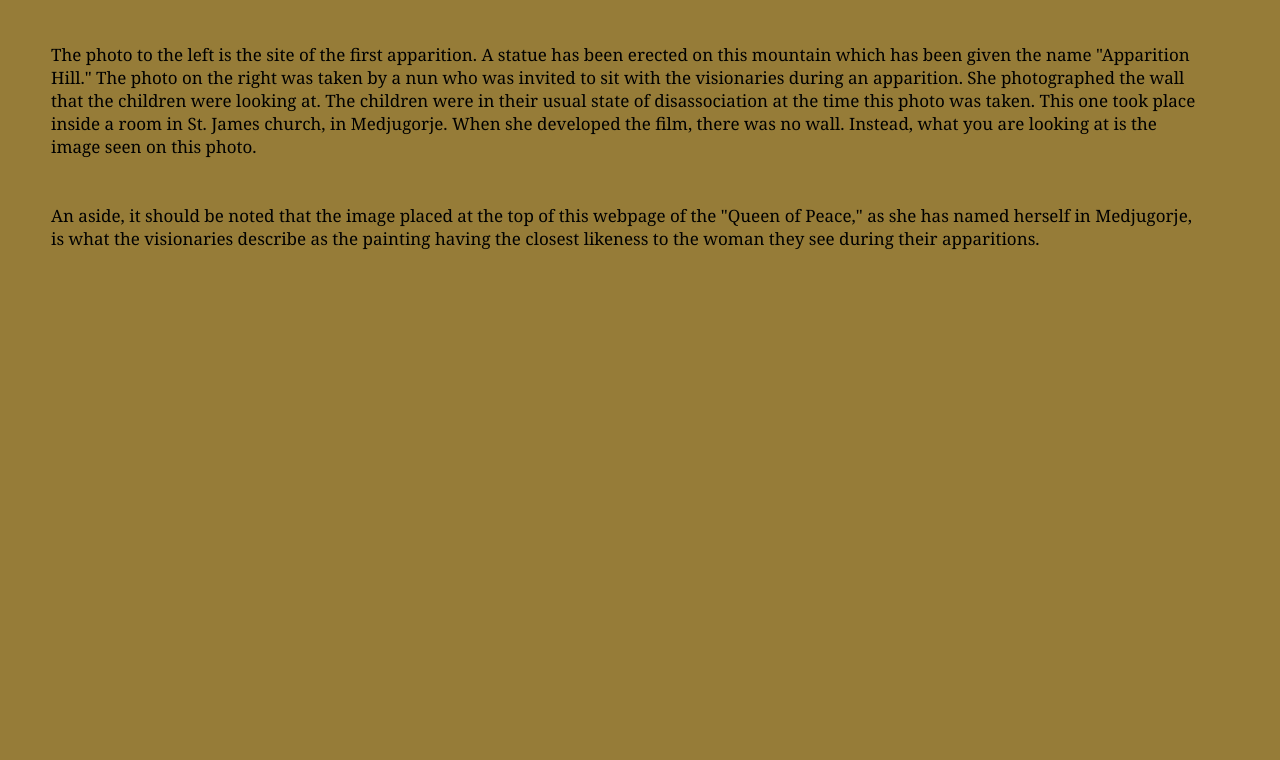
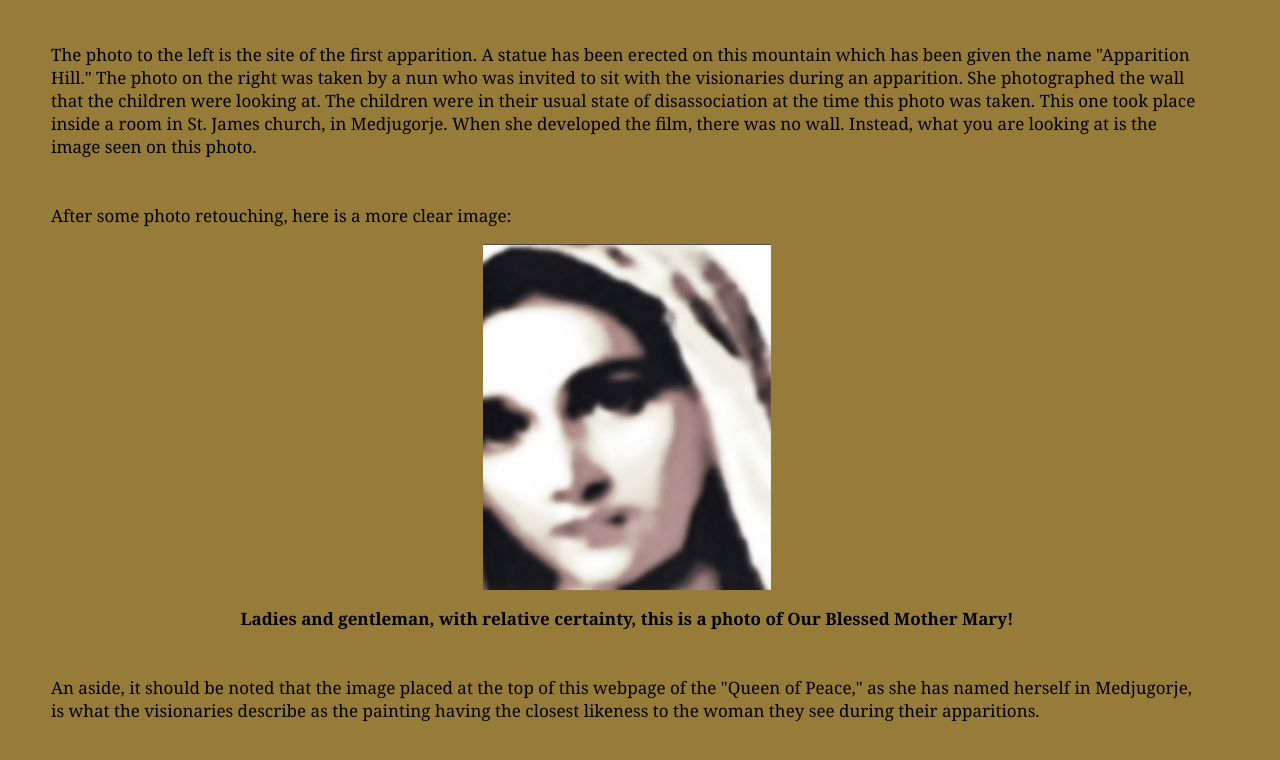
Before and after one commit to vicduar/MaryApparitions, a website: page index.html in a window 1280 px wide. Shown: the part 5766-6526 px from the top of the page. Before the commit the page ends 6062 px from the top, so only its background shows below. Drawn offline with Linux system fonts and the light colour scheme.

Commit message:
retouched mary

```diff
--- a/assets/style.css
+++ b/assets/style.css
@@ -153,16 +153,6 @@ table {
     height: auto;
     margin-right: 1rem;
     margin-bottom:1rem;
-
-}
-
-.doves {
-    display:block;
-    float:right;
-    width: 15%;
-    height: auto;
-    margin-left:1rem;
-    margin-bottom: 1rem;
 }
 
 .dayApparition {
@@ -173,3 +163,14 @@ table {
     margin-left:1rem;
     width: 20%;
 }
+
+.retouch {
+    display: block;
+    justify-content: center;
+    width: 25%;
+    margin: 1rem auto;
+}
+
+.certainty {
+    text-align: center;
+}
--- a/index.html
+++ b/index.html
@@ -149,6 +149,15 @@
       <p>The five "stones" of salvation are: prayer, fasting, daily Bible reading, at least monthly confessions, and at least weekly partaking of the Eucharist. Our Lady warns us that the time to convert is now and it is urgent that we follow her instructions! As with Fatima, secrets are being conveyed to the visionaries - 10 to be exact. However, it is not certain that all visionaries receive the same secrets, since they do not speak of them even amongst themselves. Additionally, the visionaries receive the 10 secrets at varying times. Some have already received all 10. Others have not.</p><br></br>
 
       <p>The photo to the left is the site of the first apparition. A statue has been erected on this mountain which has been given the name "Apparition Hill." The photo on the right was taken by a nun who was invited to sit with the visionaries during an apparition.  She photographed the wall that the children were looking at. The children were in their usual state of disassociation at the time this photo was taken. This one took place inside a room in St. James church, in Medjugorje. When she developed the film, there was no wall. Instead, what you are looking at is the image seen on this photo.</p><br></br>
+<p>
+        After some photo retouching, here is a more clear image:
+      </p>
+
+      <img class="retouch" src="assets\img\_Mother Mary Revised.jpeg" alt="Retouched photo of Mary">
+
+      <div class="certainty">
+        <p><strong>Ladies and gentleman, with relative certainty, this is a photo of Our Blessed Mother Mary!</strong></p><br></br>
+      </div>
 
       <p> An aside, it should be noted that the image placed at the top of this webpage of the "Queen of Peace," as she has named herself in Medjugorje, is what the visionaries describe as the painting having the closest likeness to the woman they see during their apparitions.</p><br></br>
 
```
Also changed, not shown: assets/img/_Mother Mary Revised.jpeg (added).
